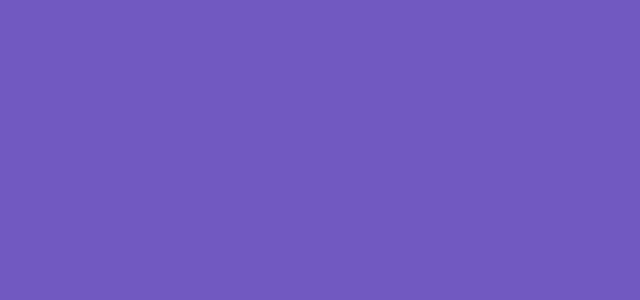
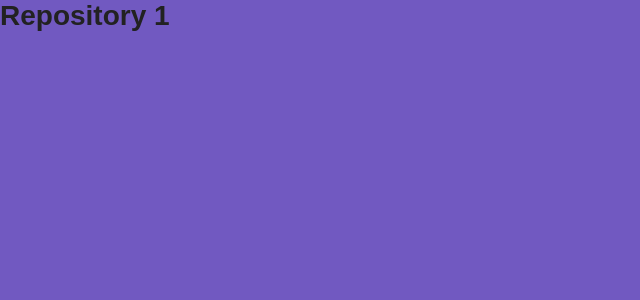
Before and after one commit to andersonsilva019/Busca-repositorios, a React (Create React App) app: page /repository/1 in a window 1280 px wide. Shown: the top 300 px of the page, without its empty margins (0-640 px from the left). Built offline with nearby package versions, Linux system fonts and the light colour scheme.

Commit message:
Navegacao de rotas

```diff
--- a/src/pages/Main/index.js
+++ b/src/pages/Main/index.js
@@ -1,5 +1,6 @@
 import React, { Component } from 'react'
 import { FaGithubAlt, FaPlus, FaSpinner } from 'react-icons/fa'
+import { Link } from 'react-router-dom'
 
 import { Container, Form, SubmitButton, List } from './styles';
 
@@ -24,8 +25,8 @@
 
   /* Salvar os dados do localStorage */
   componentDidUpdate(_, prevState){
+
     /* Se meu estado mudou... */
-
     const { repositories } = this.state;
 
     if( prevState.repositories !== repositories){
@@ -88,7 +89,7 @@
           { repositories.map(repository => (
             <li key={repository.name}>
               <span>{repository.name}</span>
-              <a href="#">Detalhes</a>
+              <Link to={`/repository/${encodeURIComponent(repository.name)}`}>Detalhes</Link>
             </li>
           ))}
         </List>
--- a/src/pages/Repository/index.js
+++ b/src/pages/Repository/index.js
@@ -1,5 +1,5 @@
 import React from 'react'
 
-export default function Repository(){
-  return <h1>Repository</h1>
+export default function Repository({ match }){
+  return <h1>Repository {decodeURIComponent(match.params.repository)}</h1>
 }
--- a/src/routes.js
+++ b/src/routes.js
@@ -10,7 +10,7 @@
   return (
     <BrowserRouter>
       <Switch>
-        <Route path="/repository" exact component={Repository} />
+        <Route path="/repository/:repository" exact component={Repository} />
         <Route path="/" exact component={Main} />
       </Switch>
     </BrowserRouter>
```
